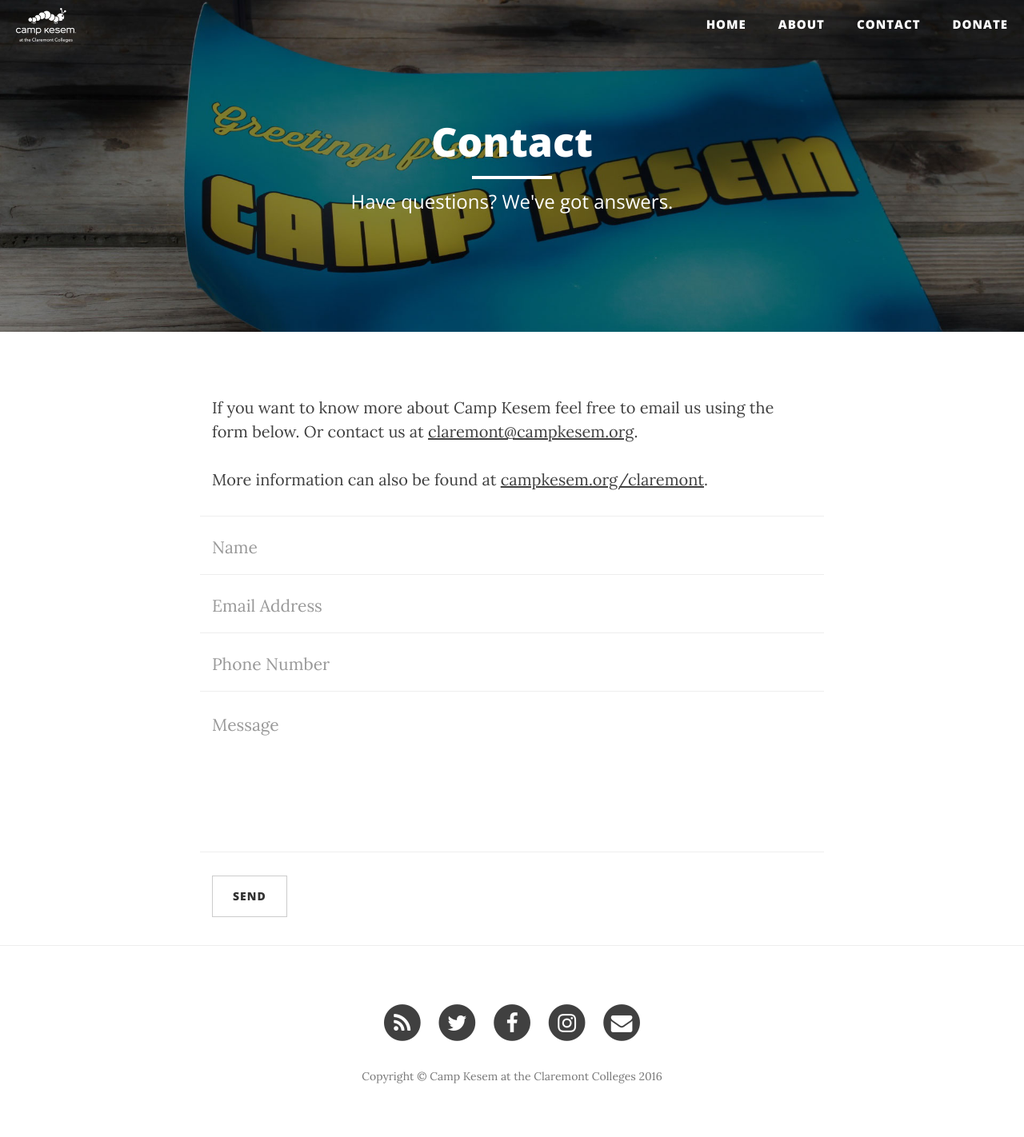
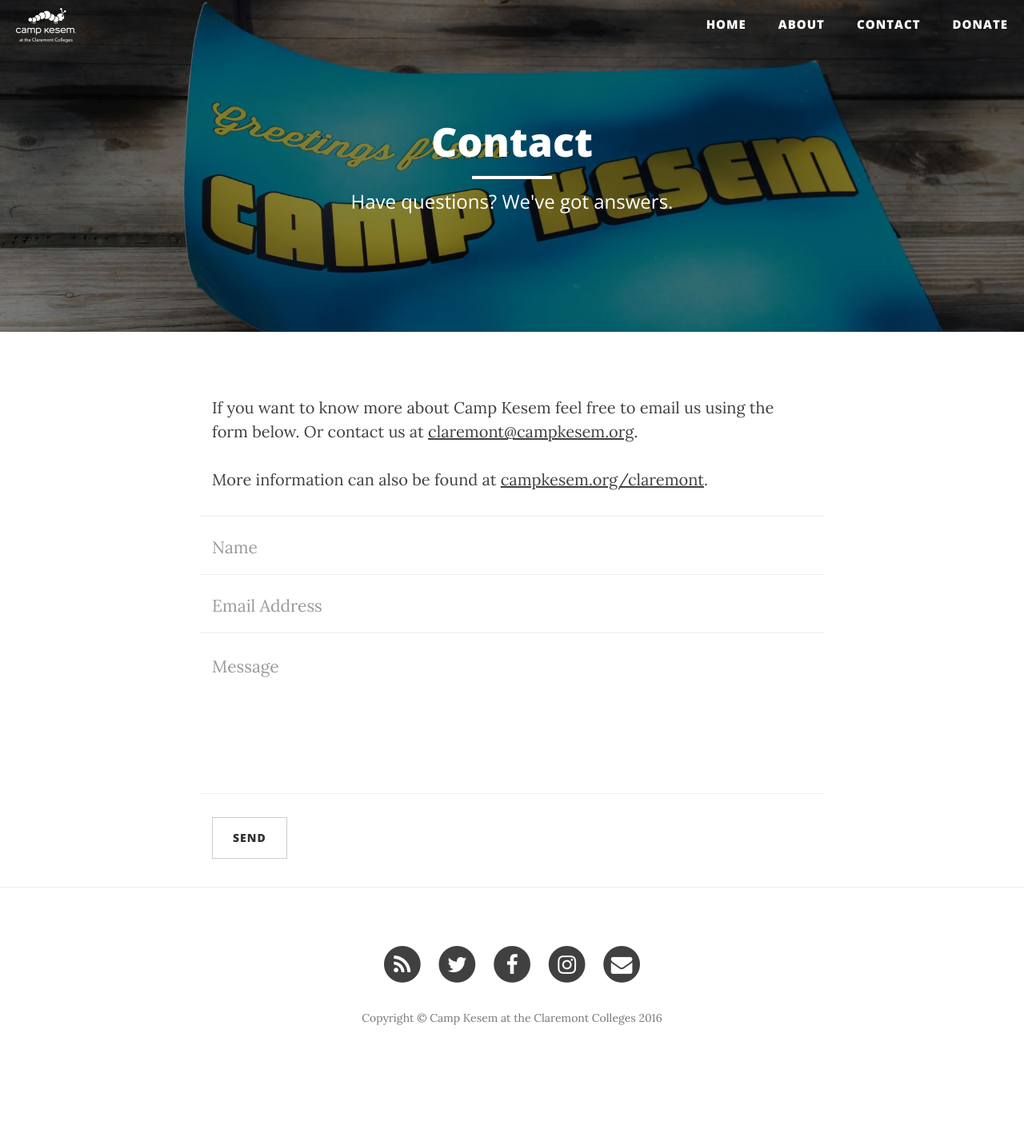
Before and after one commit to Camp-Kesem-at-the-Claremont-Colleges/campkesemclaremont.us, a Jekyll site: the page built from contact.html, in a window 1280 px wide. Shown: the whole page at 80% size. Built offline with Jekyll 4.4.1, drawn with Linux system fonts in a browser that asks for light colours; nearby versions of some CDN libraries; after the commit the page ends 1349 px from its top, so only the background shows below that.

Commit message:
added formspree.io emailing to form

```diff
--- a/contact.html
+++ b/contact.html
@@ -11,25 +11,19 @@
 <!-- Contact Form - Enter your email address on line 19 of the mail/contact_me.php file to make this form work. -->
 <!-- WARNING: Some web hosts do not allow emails to be sent through forms to common mail hosts like Gmail or Yahoo. It's recommended that you use a private domain email address! -->
 <!-- NOTE: To use the contact form, your site must be on a live web host with PHP! The form will not work locally! -->
-<form name="sentMessage" id="contactForm" novalidate>
+
+<form name="sentMessage" id="contactForm" action="https://formspree.io/claremont.pr@campkesem.org" method="POST" novalidate>
     <div class="row control-group">
         <div class="form-group col-xs-12 floating-label-form-group controls">
             <label>Name</label>
-            <input type="text" class="form-control" placeholder="Name" id="name" required data-validation-required-message="Please enter your name.">
+            <input type="text" name="name" class="form-control" placeholder="Name" id="name" required data-validation-required-message="Please enter your name.">
             <p class="help-block text-danger"></p>
         </div>
     </div>
     <div class="row control-group">
         <div class="form-group col-xs-12 floating-label-form-group controls">
             <label>Email Address</label>
-            <input type="email" class="form-control" placeholder="Email Address" id="email" required data-validation-required-message="Please enter your email address.">
-            <p class="help-block text-danger"></p>
-        </div>
-    </div>
-    <div class="row control-group">
-        <div class="form-group col-xs-12 floating-label-form-group controls">
-            <label>Phone Number</label>
-            <input type="tel" class="form-control" placeholder="Phone Number" id="phone" required data-validation-required-message="Please enter your phone number.">
+            <input type="email" name="reply_to" class="form-control" placeholder="Email Address" id="email" required data-validation-required-message="Please enter your email address.">
             <p class="help-block text-danger"></p>
         </div>
     </div>
@@ -40,6 +34,7 @@
             <p class="help-block text-danger"></p>
         </div>
     </div>
+    <input type="text" name="_gotcha" style="display:none" />
     <br>
     <div id="success"></div>
     <div class="row">
```
